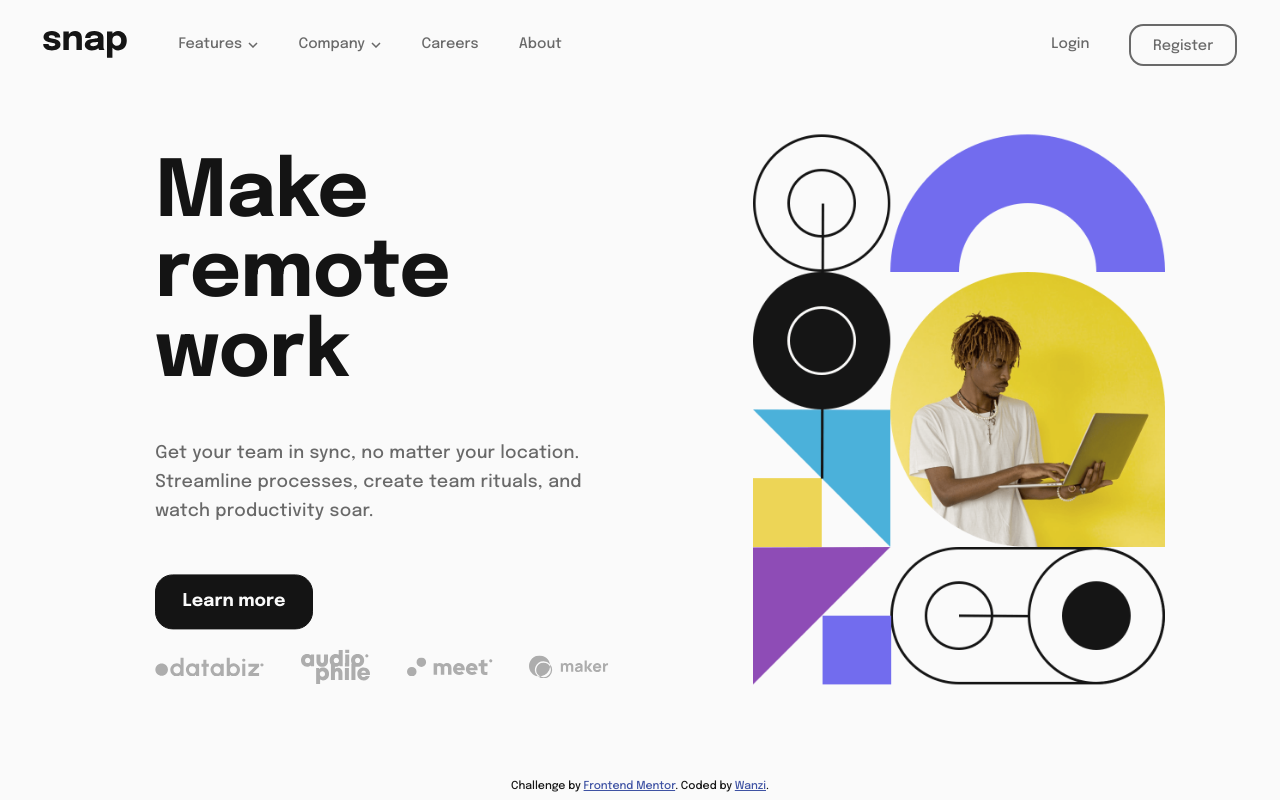
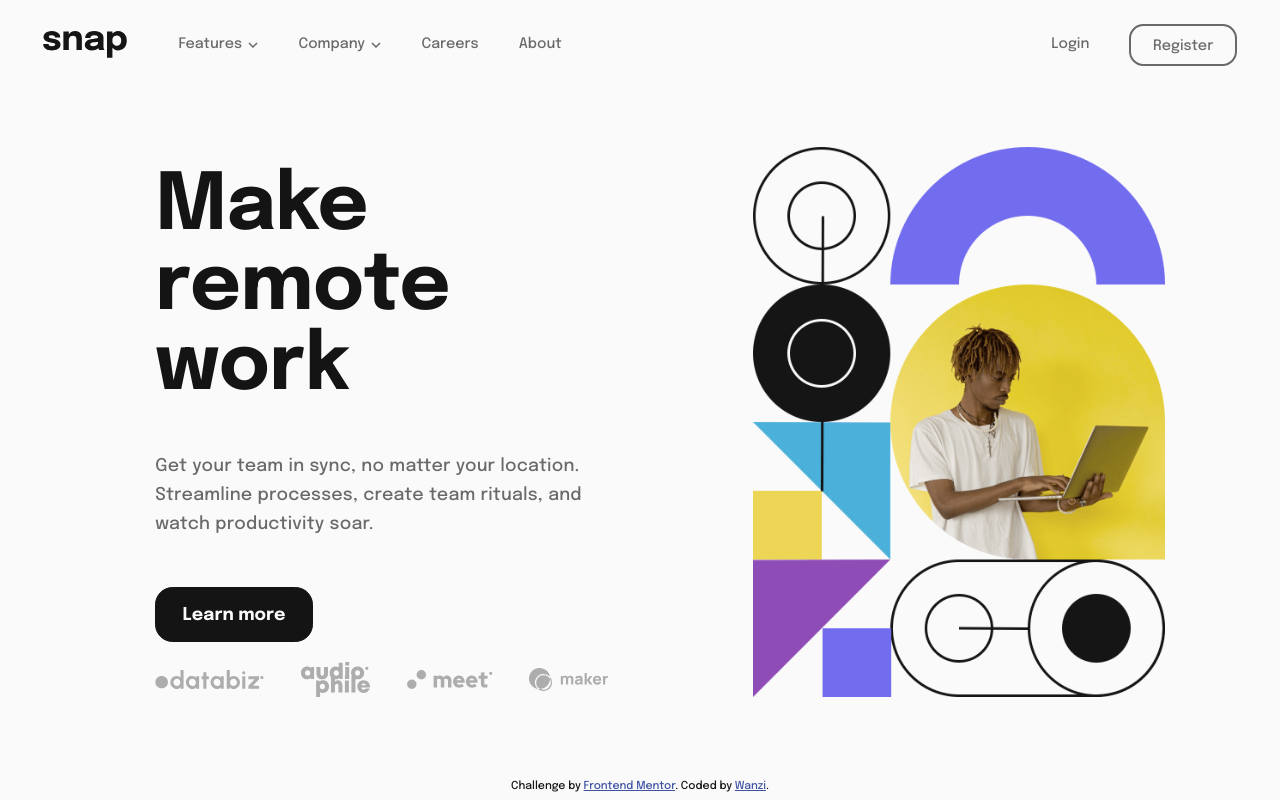
Before and after one commit to ser-yeon/frontend-mentor-challenges, a plain HTML site: page intro-section-with-dropdown-navigation-main/index.html in a window 1280 px wide. Drawn offline with Linux system fonts and the light colour scheme.

Commit message:
fix main transform property to padading

```diff
--- a/intro-section-with-dropdown-navigation-main/source/main.scss
+++ b/intro-section-with-dropdown-navigation-main/source/main.scss
@@ -362,7 +362,7 @@ footer {
         margin: auto;
         padding-left: 3 * $padding-left-right - 0.5em;
         flex-grow: 0;
-        transform: translateY(-2.8rem + 1.2rem);//half of the header-height, height of attributtion
+        padding-bottom: 1.6rem;//half of the header-height, height of attributtion
         min-width: 63rem;
     }
 
```
Also changed, not shown: intro-section-with-dropdown-navigation-main/build/main.css, 1 other file.
